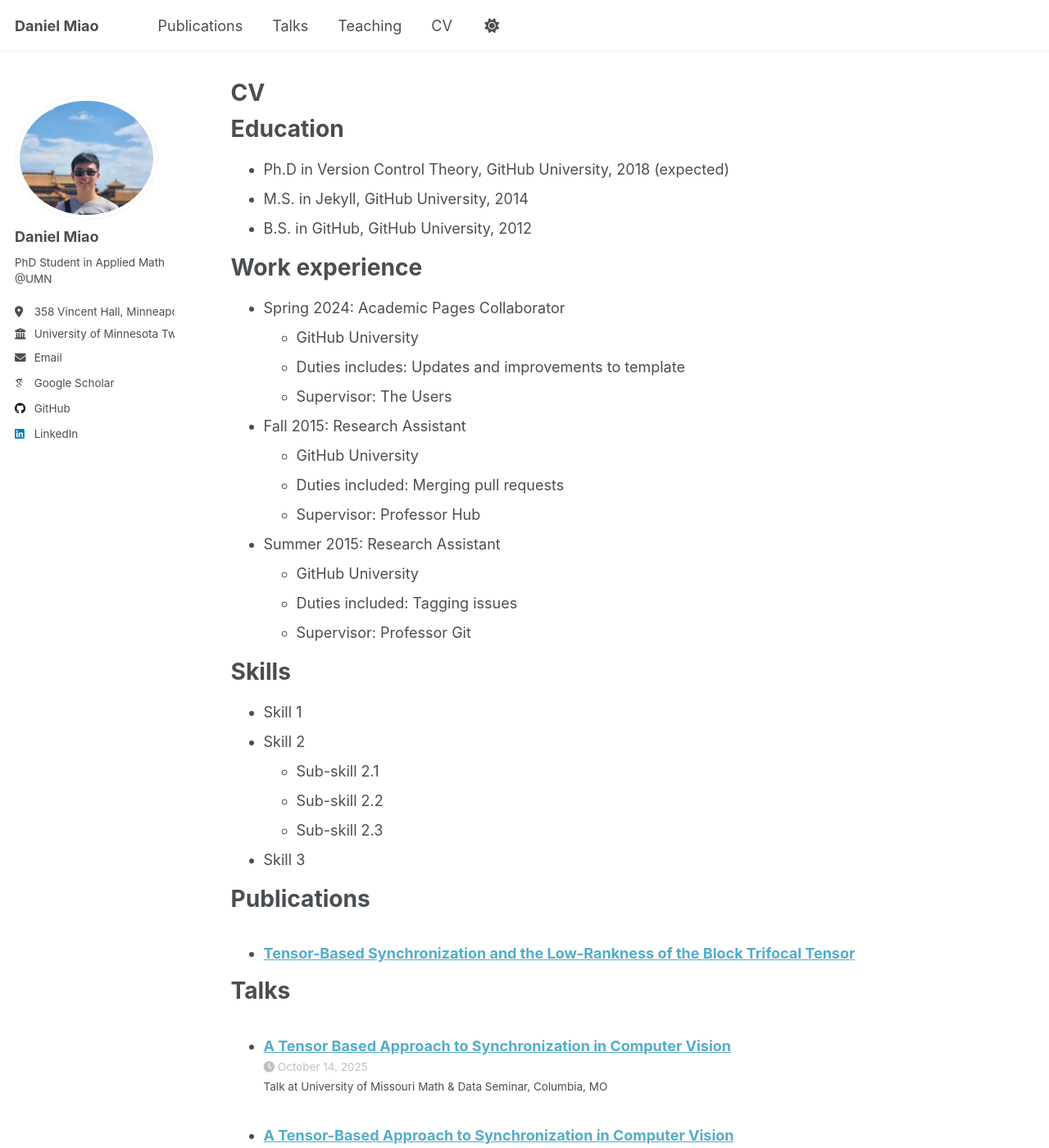
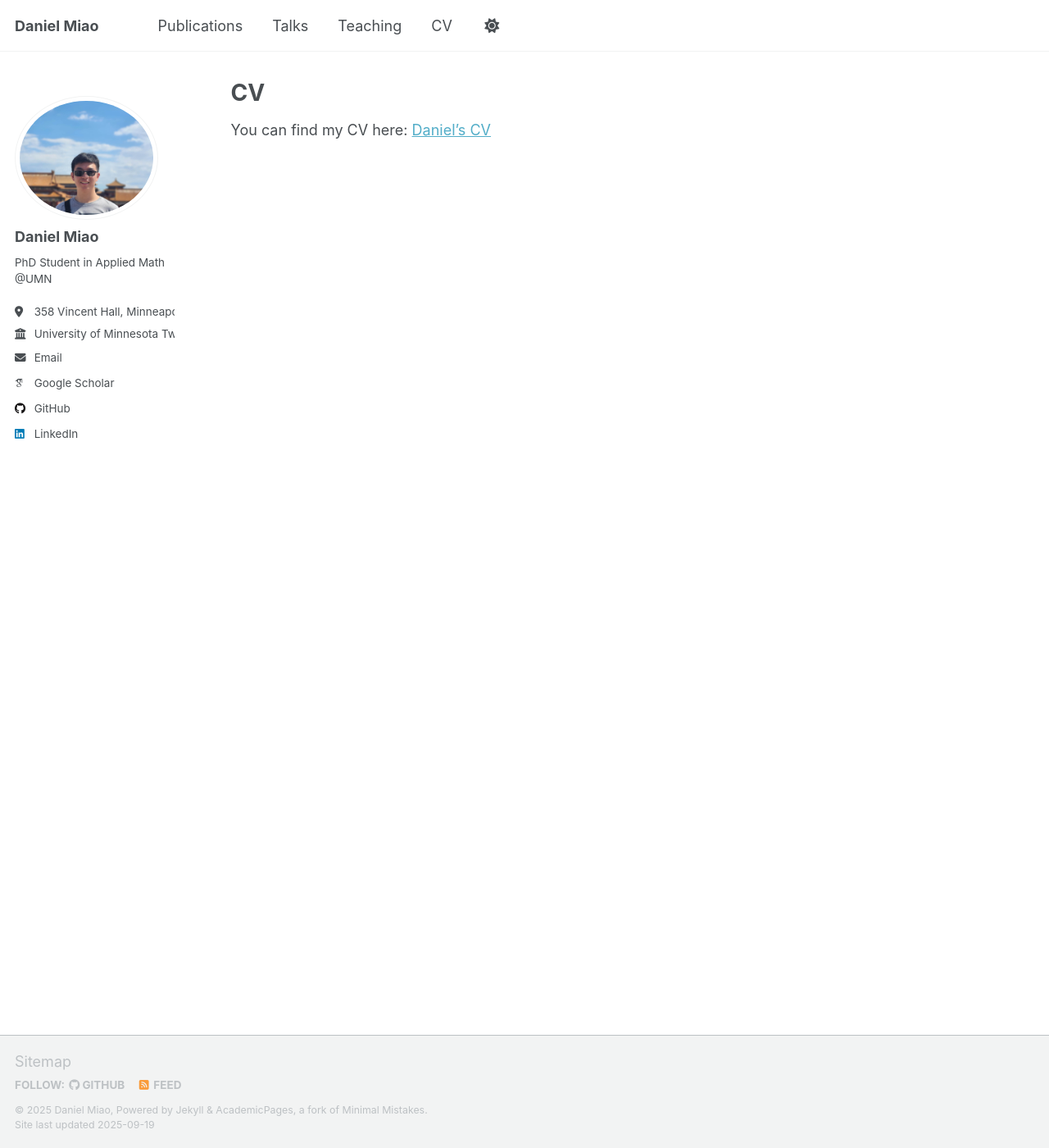
Before and after one commit to dmiao153/DanielMiao, a Jekyll site: the page built from _pages/cv.md, in a window 1280 px wide and 1400 px high. Shown: the whole window at 82% size. Built offline with Jekyll 4.4.1, drawn with Linux system fonts in a browser that asks for light colours; some web fonts are replaced; a script that is not in the unit is left out; a file with an impossible date is left out; some of the changed text lies outside the part shown.

Commit message:
Update cv.md

```diff
--- a/_pages/cv.md
+++ b/_pages/cv.md
@@ -9,56 +9,4 @@ redirect_from:
 
 {% include base_path %}
 
-Education
-======
-* Ph.D in Version Control Theory, GitHub University, 2018 (expected)
-* M.S. in Jekyll, GitHub University, 2014
-* B.S. in GitHub, GitHub University, 2012
-
-Work experience
-======
-* Spring 2024: Academic Pages Collaborator
-  * GitHub University
-  * Duties includes: Updates and improvements to template
-  * Supervisor: The Users
-
-* Fall 2015: Research Assistant
-  * GitHub University
-  * Duties included: Merging pull requests
-  * Supervisor: Professor Hub
-
-* Summer 2015: Research Assistant
-  * GitHub University
-  * Duties included: Tagging issues
-  * Supervisor: Professor Git
-
-Skills
-======
-* Skill 1
-* Skill 2
-  * Sub-skill 2.1
-  * Sub-skill 2.2
-  * Sub-skill 2.3
-* Skill 3
-
-Publications
-======
-  <ul>{% for post in site.publications reversed %}
-    {% include archive-single-cv.html %}
-  {% endfor %}</ul>
-
-Talks
-======
-  <ul>{% for post in site.talks reversed %}
-    {% include archive-single-talk-cv.html  %}
-  {% endfor %}</ul>
-
-Teaching
-======
-  <ul>{% for post in site.teaching reversed %}
-    {% include archive-single-cv.html %}
-  {% endfor %}</ul>
-
-Service and leadership
-======
-* Currently signed in to 43 different slack teams
+You can find my CV here: [Daniel's CV](../assets/Daniel_CV.pdf)
```
